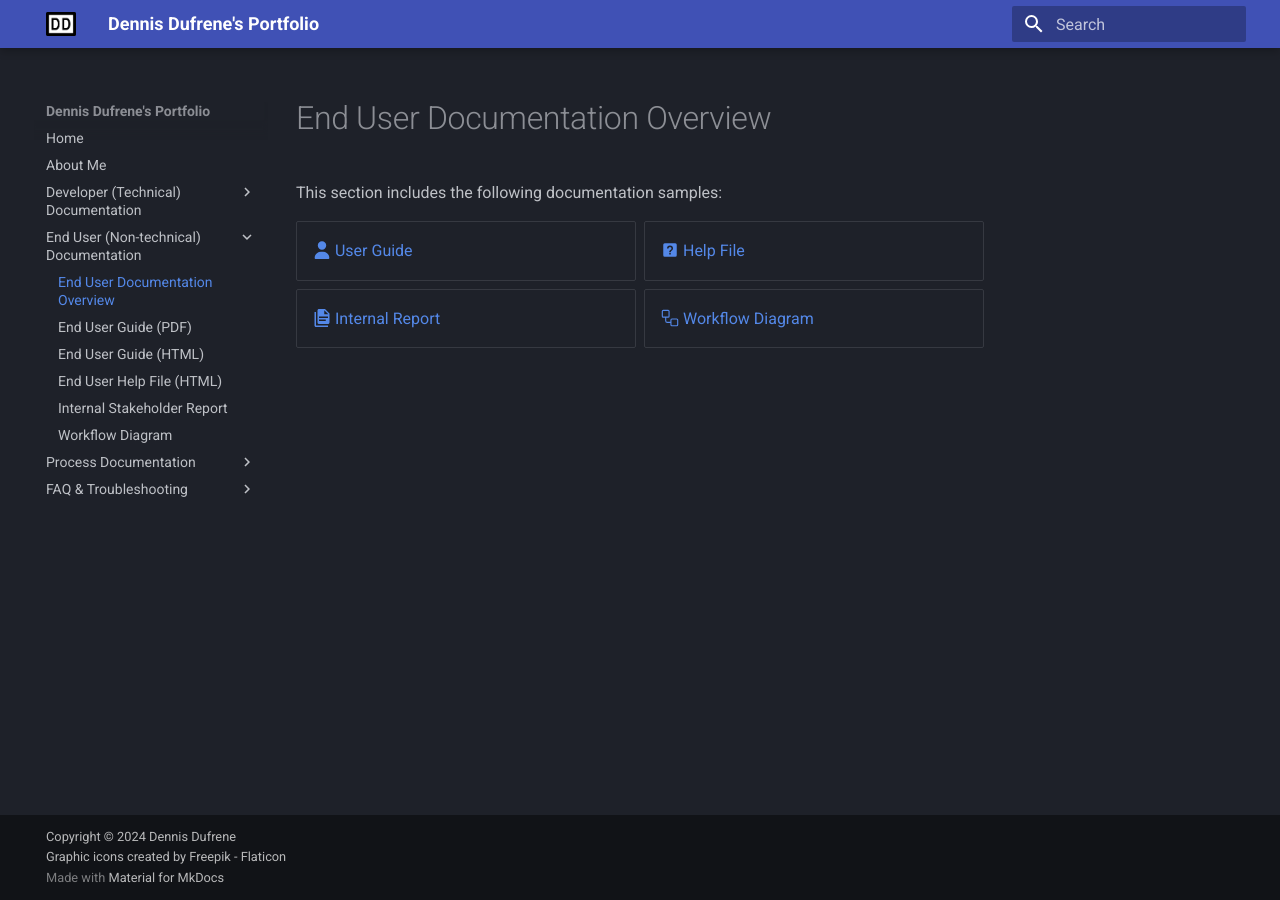
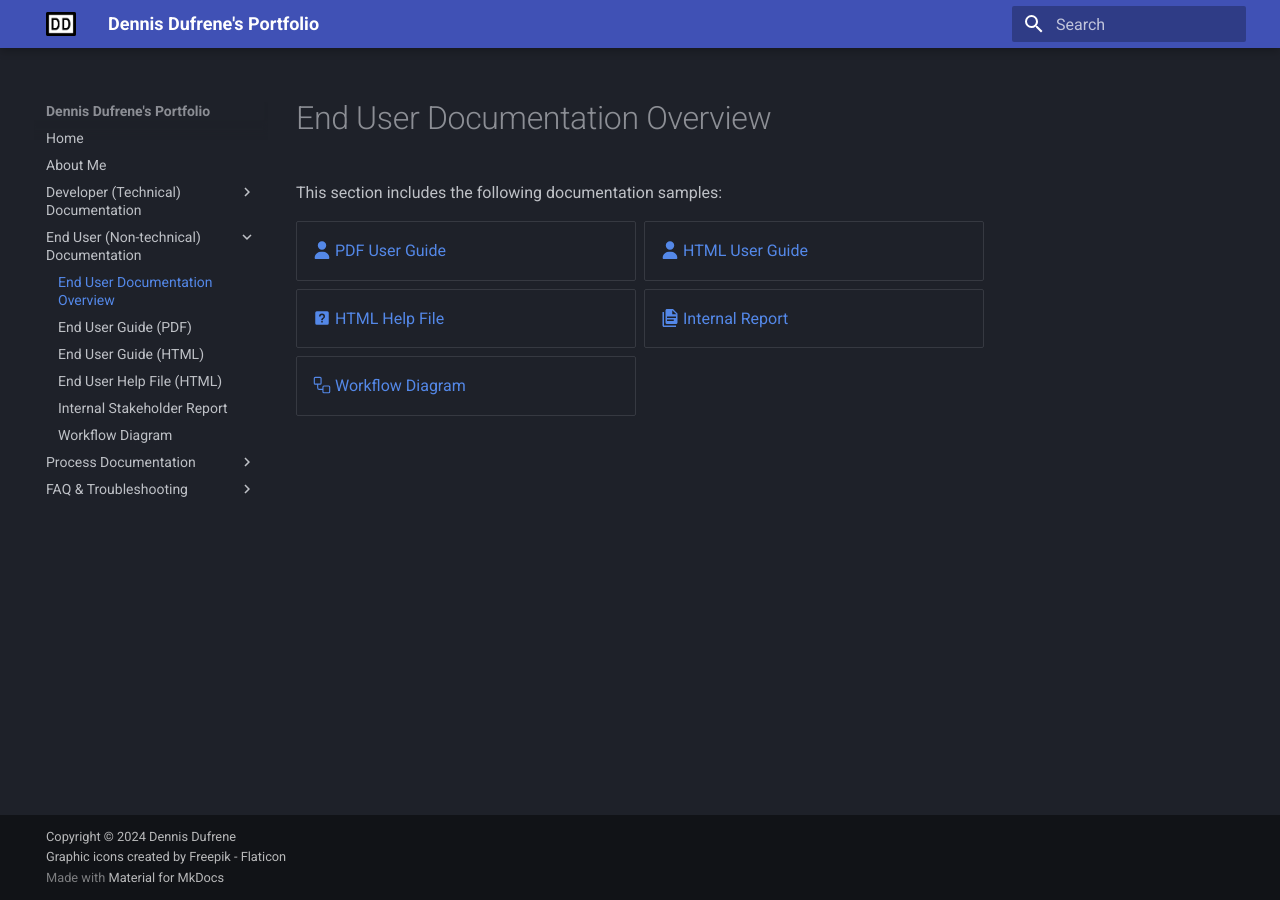
Before and after one commit to DennisJDufrene/dennisjdufreneportfolio, an MkDocs documentation site: the page built from docs/enduser_doc_overview.md, in a window 1280 px wide. Built offline with MkDocs 1.6.1 and Material for MkDocs 9.7.7, drawn with Linux system fonts in a browser that asks for light colours.

Commit message:
Updated Dev Doc Overview

```diff
--- a/docs/enduser_doc_overview.md
+++ b/docs/enduser_doc_overview.md
@@ -4,8 +4,9 @@ This section includes the following documentation samples:
 
 <div class="grid cards" markdown>
 
-- [:fontawesome-solid-user: User Guide](user_guide.md)
-- [:material-help-box: Help File](linuxmint.md)
+- [:fontawesome-solid-user: PDF User Guide](user_guide.md)
+- [:fontawesome-solid-user: HTML User Guide](linuxmint.md)
+- [:material-help-box: HTML Help File](rss-from-source.md)
 - [:material-file-document-multiple: Internal Report](sample_report.md)
 - [:octicons-workflow-24: Workflow Diagram](sample_workflow.md)
 
```
